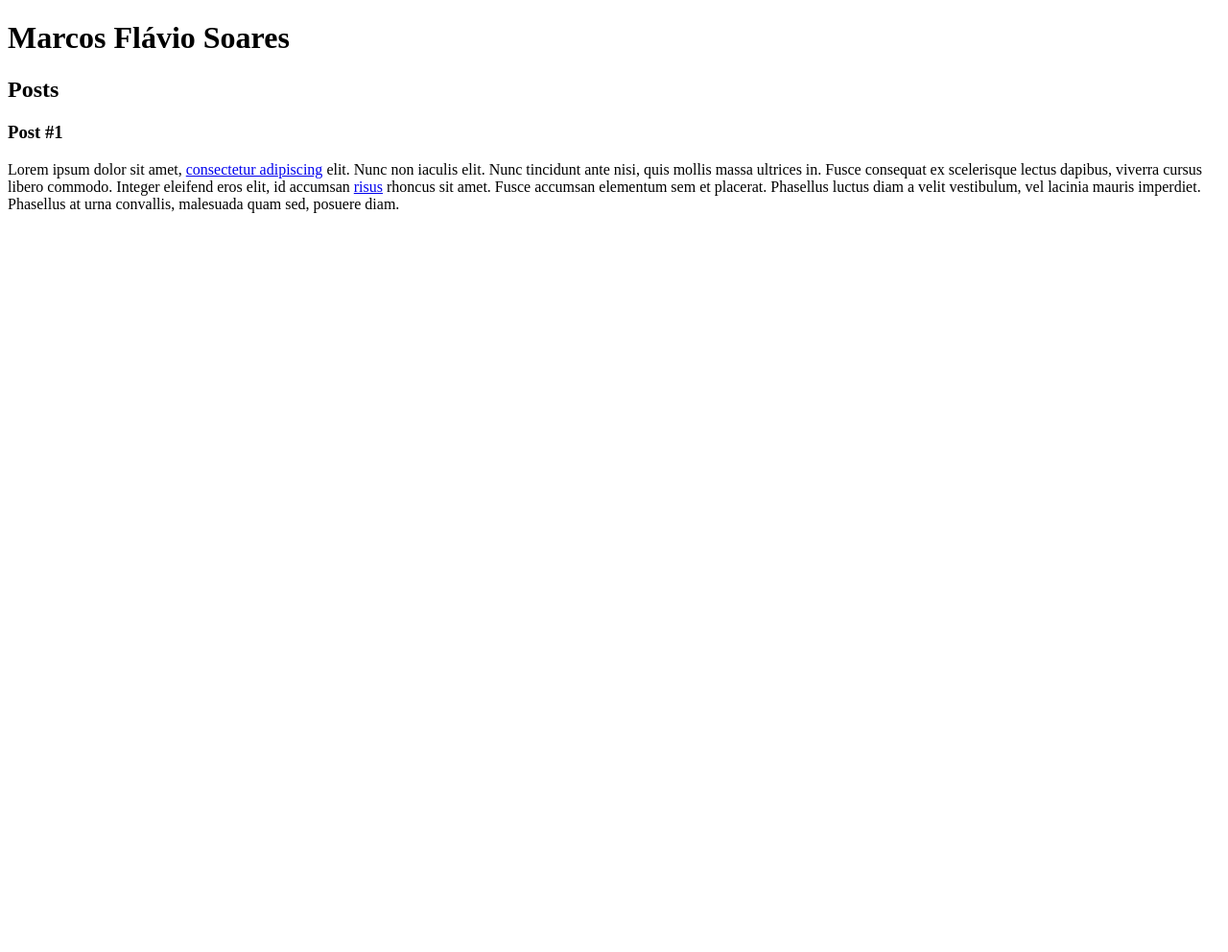
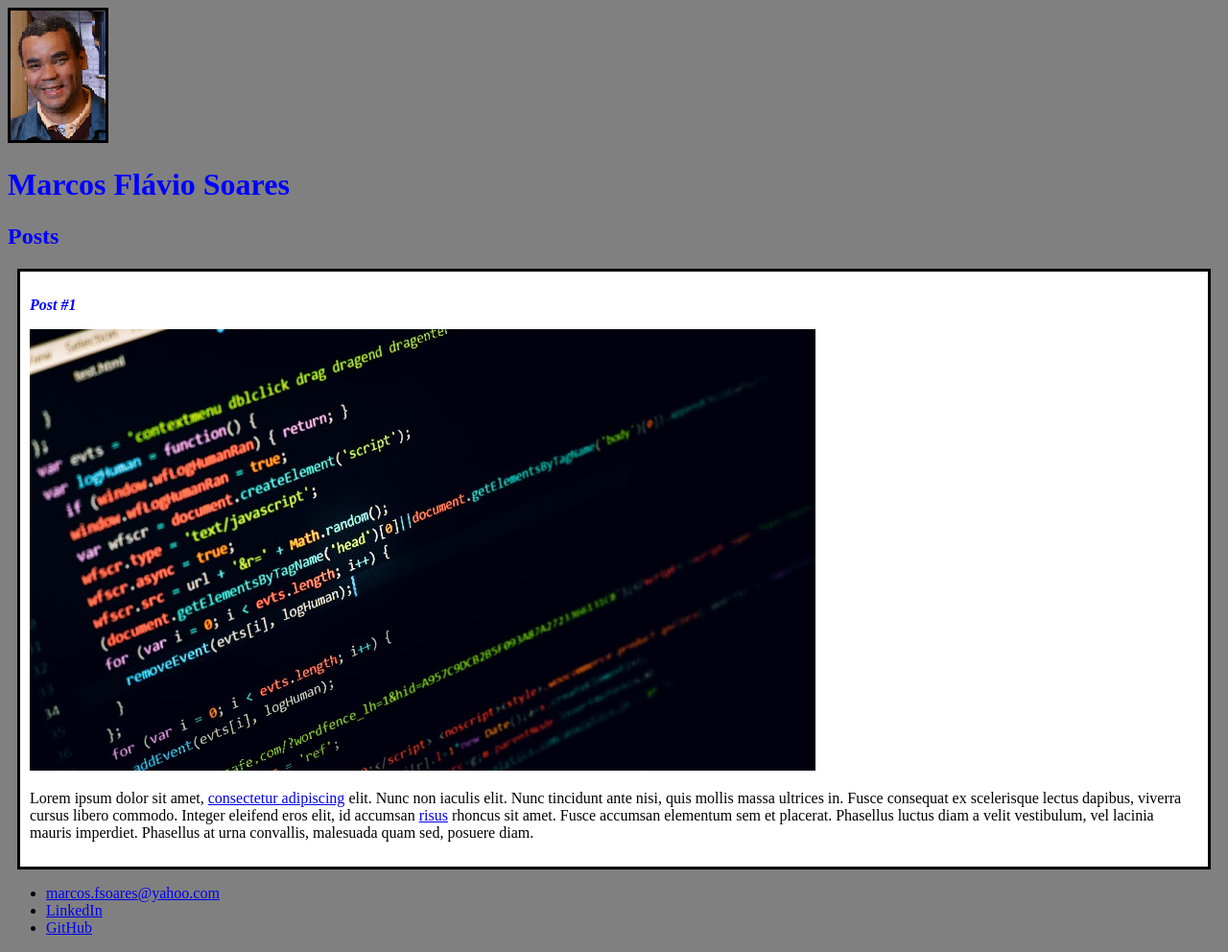
Before and after one commit to marcosfsoares/Curso_html5, a plain HTML site: page index.html in a window 1280 px wide. Shown: the whole page at 96% size. Before the commit the page ends 800 px from the top, so only its background shows below. Drawn offline with Linux system fonts and the light colour scheme.

Commit message:
Adding css file

```diff
--- a/index.html
+++ b/index.html
@@ -5,20 +5,23 @@
 <head>
     <meta charset="utf-8">
     <title>Marcos Soares</title>
+    <link rel="stylesheet" href="style.css"
 
 </head>
 
 <body>
     <header>
-        <h1>Marcos Flávio Soares</h1>
+        <img class="moldura" src="marcos.png" alt="Ilustração do rosto de Marcos">
+        <h1 id="title">Marcos Flávio Soares</h1>
     </header>
     <section>
         <header>
-            <h2>Posts</h2>
+            <h2 class="subtitle">Posts</h2>
         </header>
-        <article>
+        <article class="post">
             <header>
-                <h3>Post #1</h3>
+                <h3 class="post_title">Post #1</h3>
+                <img src="postagem-1.jpg" alt="Editor de texto contendo código JavaScript">
             </header>
             <p>
                 Lorem ipsum dolor sit amet, <a href="https://pt.lipsum.com/feed/html" target="_blank">consectetur adipiscing</a> elit. Nunc non iaculis elit. Nunc tincidunt ante
@@ -30,7 +33,18 @@
         </article>
     </section>
     <footer>
+        <ul>
+            <li>
+                <a href="mailto:marcos.fsoares@yahoo.com">marcos.fsoares@yahoo.com</a>
 
+            </li>
+            <li>
+                <a href="https://www.linkedin.com.br/in/marcos-flavio-soares" target="_blank">LinkedIn</a>
+            </li>
+            <li>
+                <a href="http://www.github.com/marcosfsoares" target="_blank">GitHub</a>
+            </li>
+        </ul>
     </footer>
 </body>
 
--- /dev/null
+++ b/style.css
@@ -0,0 +1,22 @@
+body {
+    background-color: gray;
+}
+#title, .subtitle, .post_title {
+    color:blue;
+}
+
+.post_title {
+    font-size: 16px;
+    font-style: italic;
+}
+
+.post {
+    background-color: white;
+    padding: 10px;
+    border: 3px solid black;
+    margin: 10px;
+}
+
+.moldura {
+    border: 3px solid black;
+}
```
Also changed, not shown: marcos.png (added), postagem-1.jpg (added).
